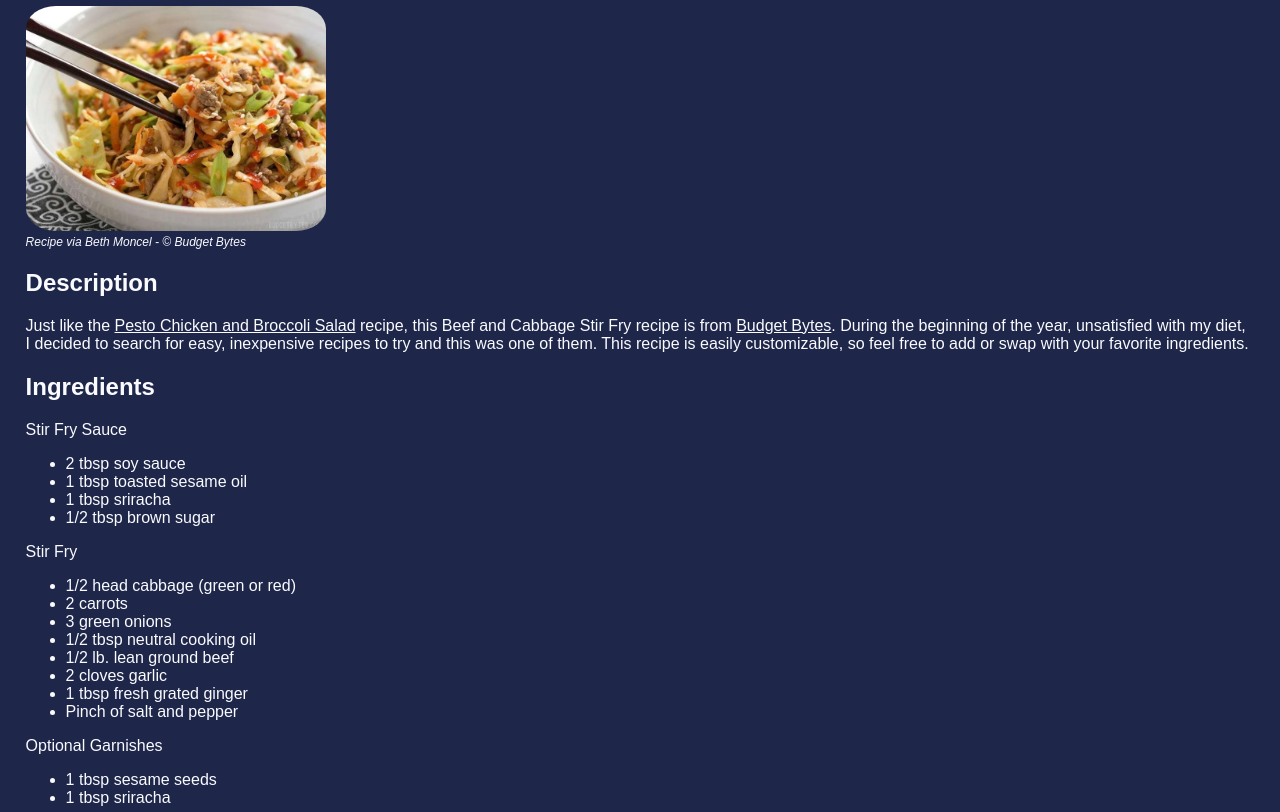
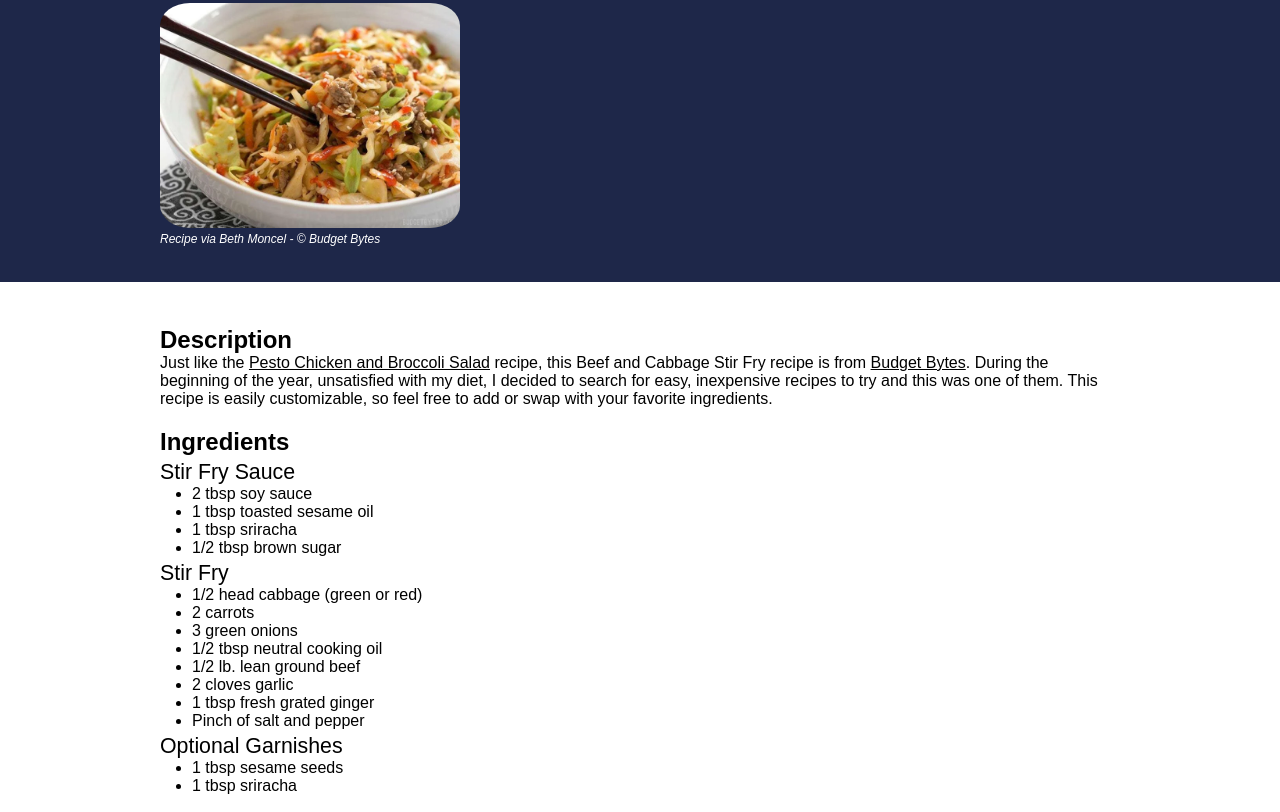
Before and after one commit to jbeardok/odin-recipes, a plain HTML site: page recipes/beef-and-cabbage-stir-fry.html in a window 1280 px wide. Shown: the part 78-890 px from the top of the page. Drawn offline with Linux system fonts and the light colour scheme.

Commit message:
Add additional style rules

```diff
--- a/recipes/beef-and-cabbage-stir-fry.html
+++ b/recipes/beef-and-cabbage-stir-fry.html
@@ -7,10 +7,12 @@
   </head>
   <body>
     <div class="recipe-header">
+      <div class="recipe-name">
       <a href="https://www.budgetbytes.com/beef-cabbage-stir-fry"><h1 class="recipe">Beef and Cabbage Stir Fry</h1>
       <img src="../imgs/beef-and-cabbage-stir-fry.png" /></a
         >
       <p class="caption">Recipe via Beth Moncel - &copy; Budget Bytes</p>
+      </div>
     </div>
     <div class="recipe-body">
       <h2>Description</h2>
@@ -27,14 +29,14 @@
         favorite ingredients.
       </p>
       <h2>Ingredients</h2>
-      <p>Stir Fry Sauce</p>
+      <p class="ingredients">Stir Fry Sauce</p>
       <ul>
         <li>2 tbsp soy sauce</li>
         <li>1 tbsp toasted sesame oil</li>
         <li>1 tbsp sriracha</li>
         <li>1/2 tbsp brown sugar</li>
       </ul>
-      <p>Stir Fry</p>
+      <p class="ingredients">Stir Fry</p>
       <ul>
         <li>1/2 head cabbage (green or red)</li>
         <li>2 carrots</li>
@@ -45,7 +47,7 @@
         <li>1 tbsp fresh grated ginger</li>
         <li>Pinch of salt and pepper</li>
       </ul>
-      <p>Optional Garnishes</p>
+      <p class="ingredients">Optional Garnishes</p>
       <ul>
         <li>1 tbsp sesame seeds</li>
         <li>1 tbsp sriracha</li>
--- a/styles.css
+++ b/styles.css
@@ -1,29 +1,89 @@
+* {
+  margin: 0;
+  padding: 0;
+}
+
 body {
   font-family: sans-serif;
-  background-color: #1e2749;
-  margin: 2%;
+}
+
+h1 {
+  margin-bottom: 20px;
+}
+
+h2 {
+  margin-top: 20px;
 }
 
 img {
   width: 300px;
+  height: 225px;
   border-radius: 10%;
 }
 
 body,
 a {
-  color: #fafaff;
+  color:black;
 }
 
-a {
+.ingredients {
+  margin-top:4px;
+  font-size: 16pt;
+}
+
+.recipe-body li {
+  margin-left: 2em;
+}
+
+.recipe-body, .recipe-name {
+  width: 60em;
+  margin: 0 auto;
+}
+
+.recipe-nav .recipe-link {
+  list-style-type: none;
+  margin: 8px 8px 0px 0px;
+  display: inline-block;
+}
+
+.recipe-link a, .recipe-header a {
+  text-decoration: none;
+}
+
+.recipe-link a:hover, .recipe-header a:hover {
   text-decoration: underline;
 }
 
-a:active {
+.recipe-link a:active {
   color: #30343f;
+}
+
+.footer {
+  margin-top: 8px;
+  padding: 8px 0px 8px 0px;
+  text-align: center;
+  font-size: 14px;
+}
+
+.footer span, .caption {
+  font-style: italic;
 }
 
 .caption {
   font-size: 12px;
-  font-style: italic;
   margin-top: 0;
 }
+
+.main, .recipe-header, .recipe-link a, .footer{
+  background-color: #1e2749;
+  color: white;
+
+}
+
+.recipe-header a {
+  color: white;
+}
+
+.main, .recipe-header, .recipe-body {
+  padding: 24px 24px 36px 24px;
+}
```
Also changed, not shown: recipes/banana-bread.html (+2 -0 lines), recipes/pesto-chicken-and-broccoli-salad.html (+2 -0 lines).
